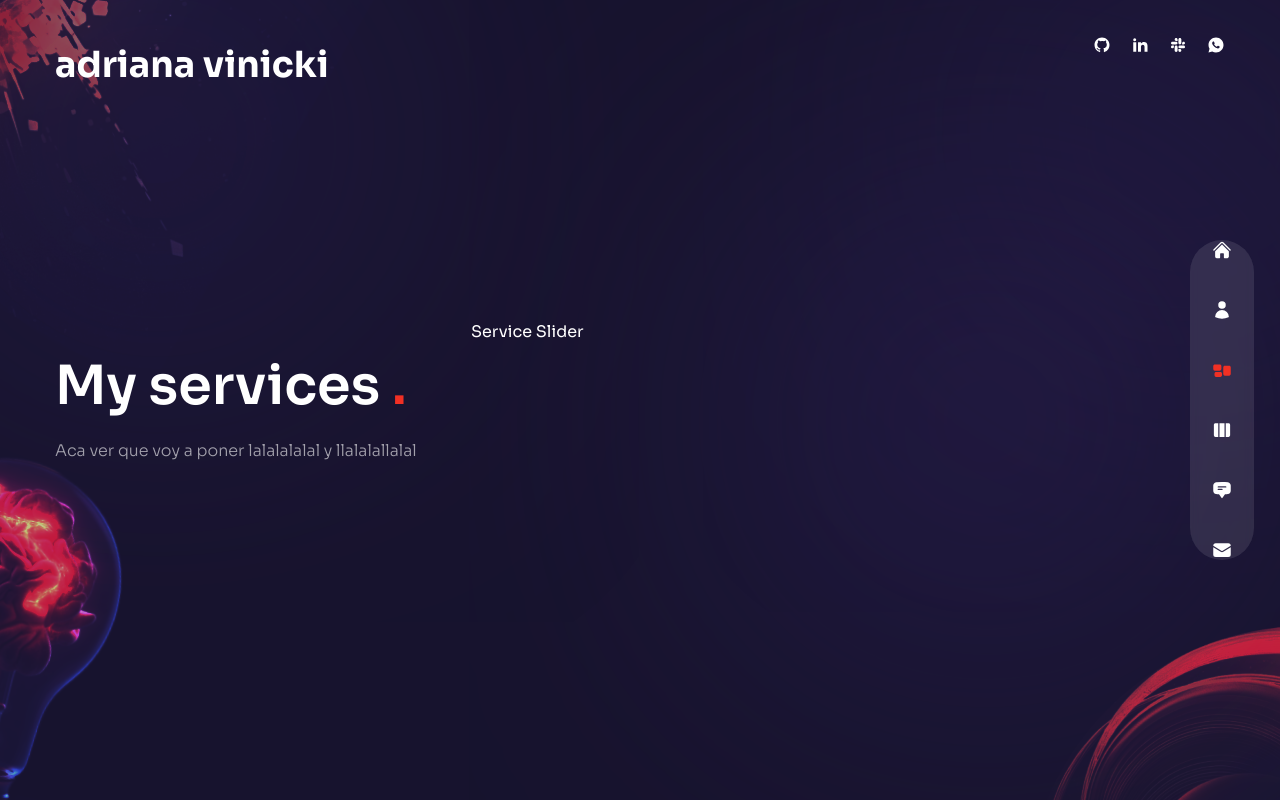
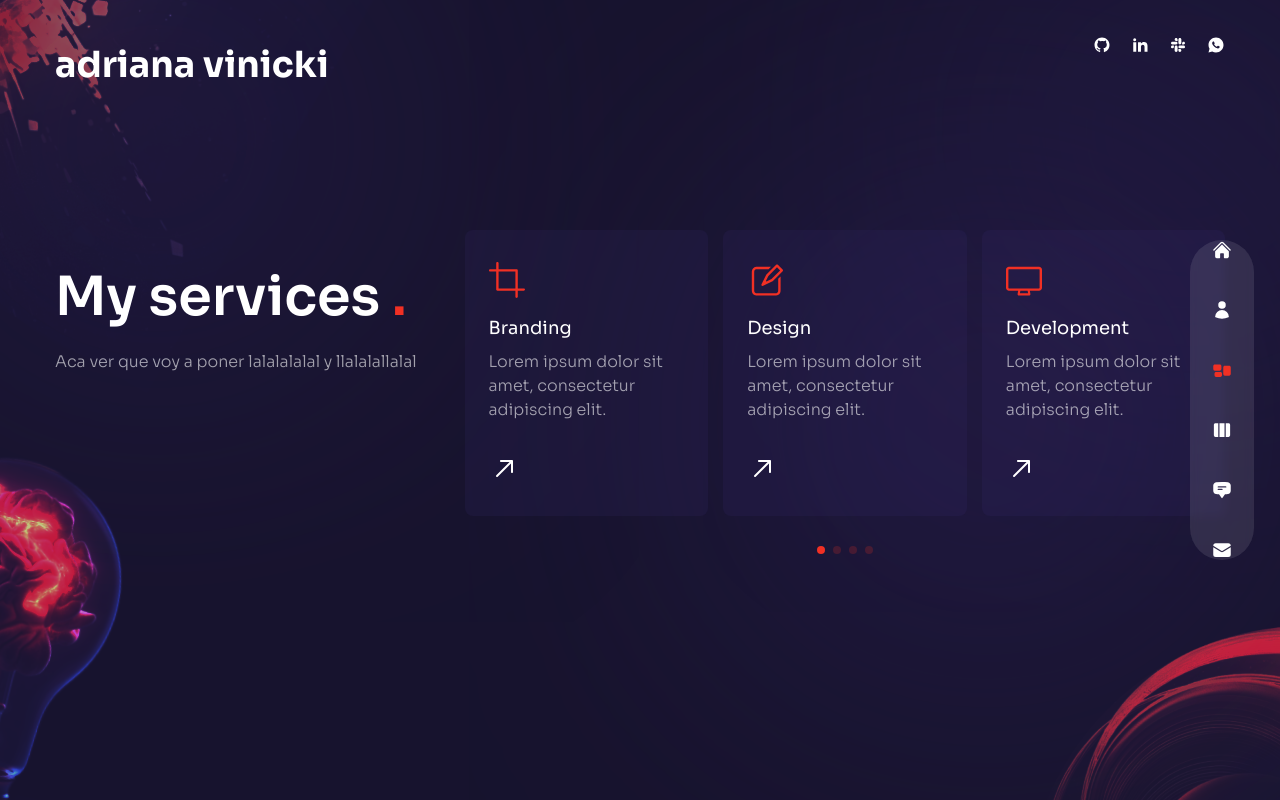
Before and after one commit to adrianavinicki/adriana-portfolio, a Next.js app: page /services in a window 1280 px wide. Built offline with nearby package versions, Linux system fonts and the light colour scheme.

Commit message:
codigo de servicios

```diff
--- a/components/ServiceSlider.js
+++ b/components/ServiceSlider.js
@@ -1,3 +1,11 @@
+// import swiper react components
+import { Swiper, SwiperSlide, SwiperSlider } from "swiper/react";
+
+// impoer swiper style
+import "swiper/css";
+import "swiper/css/free-mode";
+import "swiper/css/pagination";
+
 // icons
 import {
   RxCrop,
@@ -5,40 +13,96 @@ import {
   RxDesktop,
   RxReader,
   RxRocket,
+  RxArrowTopRight,
 } from "react-icons/rx";
 
+//import required modules
+import { FreeMode, Pagination } from "swiper";
 
 // data
 const serviceData = [
   {
     icon: <RxCrop />,
-    title: 'Branding',
-    description: 'Lorem ipsum dolor sit amet, consectetur adipiscing elit.',
+    title: "Branding",
+    description: "Lorem ipsum dolor sit amet, consectetur adipiscing elit.",
   },
   {
     icon: <RxPencil2 />,
-    title: 'Design',
-    description: 'Lorem ipsum dolor sit amet, consectetur adipiscing elit.',
+    title: "Design",
+    description: "Lorem ipsum dolor sit amet, consectetur adipiscing elit.",
   },
   {
     icon: <RxDesktop />,
-    title: 'Development',
-    description: 'Lorem ipsum dolor sit amet, consectetur adipiscing elit.',
+    title: "Development",
+    description: "Lorem ipsum dolor sit amet, consectetur adipiscing elit.",
   },
   {
     icon: <RxReader />,
-    title: 'Copywriting',
-    description: 'Lorem ipsum dolor sit amet, consectetur adipiscing elit.',
+    title: "Copywriting",
+    description: "Lorem ipsum dolor sit amet, consectetur adipiscing elit.",
   },
   {
     icon: <RxRocket />,
-    title: 'SEO',
-    description: 'Lorem ipsum dolor sit amet, consectetur adipiscing elit.',
+    title: "SEO",
+    description: "Lorem ipsum dolor sit amet, consectetur adipiscing elit.",
+  },
+  {
+    icon: <RxArrowTopRight />,
+    title: "SEO",
+    description: "Lorem ipsum dolor sit amet, consectetur adipiscing elit.",
   },
 ];
 
 const ServiceSlider = () => {
-  return <div>Service Slider</div>;
+  return (
+    <Swiper
+      breakpoints={{
+        320: {
+          slidesPerView: 1,
+          spaceBetween: 15,
+        },
+        640: {
+          slidesPerView: 3,
+          spaceBetween: 15,
+        },
+      }}
+      freeMode={true}
+      pagination={{
+        clickable: true,
+      }}
+      modules={[FreeMode, Pagination]}
+      className="h-[240px] sm:h-[340px]"
+    >
+      {serviceData.map((item, index) => {
+        return (
+          <SwiperSlide key={index}>
+            <div
+              className="bg-[rgba(65,47,123,0.15)] h-max rounded-lg px-6 py-8 flex
+             sm:flex-col gap-x-6 sm:gap-x-0 group cursor-pointer hover:bg-[rgba(89,65,169,0.15)]
+             transition-all duration-300"
+            >
+              {/* icon */}
+              <div className="text-4xl text-accent mb-4">{item.icon}</div>
+              {/* title & description */}
+              <div className="mb-8">
+                <div className="mb-2 text-lg">{item.title}</div>
+                <p className="max-w-[350px] leading-normal ">
+                  {item.description}
+                </p>
+              </div>
+              {/* arrow */}
+              <div className="text-3xl">
+                <RxArrowTopRight
+                  className="group-hover:rotate-45 group-hover:text-accent
+                transition-all duration-300"
+                />
+              </div>
+            </div>
+          </SwiperSlide>
+        );
+      })}
+    </Swiper>
+  );
 };
 
 export default ServiceSlider;
--- a/pages/services/index.js
+++ b/pages/services/index.js
@@ -1,8 +1,8 @@
 // icons
-import {} from "react-icons/rx";
+//import {} from "react-icons/rx";
 
 // services data
-export const serviceData = [];
+//export const serviceData = [];
 
 // components
 import ServiceSlider from "../../components/ServiceSlider";
@@ -21,15 +21,35 @@ const Services = () => {
         <div className="flex flex-col xl:flex-row gap-x-8">
           {/* text */}
           <div className="text-center flex xl:w-[30vw] flex-col lg:text-left mb-4 xl:mb-0 ">
-            <h2 className="h2 xl:mt-8">
+            <motion.h2
+              variants={fadeIn("up", 0.2)}
+              initial="hidden"
+              animate="show"
+              exit="hidden"
+              className="h2 xl:mt-8"
+            >
               My services <spam className="text-accent">.</spam>
-            </h2>
-            <p className="mb-4 max-w-[400px] max-auto lg:mx-0">
+            </motion.h2>
+            <motion.p
+              variants={fadeIn("up", 0.4)}
+              initial="hidden"
+              animate="show"
+              exit="hidden"
+              className="mb-4 max-w-[400px] max-auto lg:mx-0"
+            >
               Aca ver que voy a poner lalalalalal y llalalallalal
-            </p>
+            </motion.p>
           </div>
           {/* slider */}
-          <ServiceSlider />
+          <motion.div
+            variants={fadeIn("down", 0.6)}
+            initial="hidden"
+            animate="show"
+            exit="hidden"
+            className="w-full xl:max-w-[65%]"
+          >
+            <ServiceSlider />
+          </motion.div>
         </div>
       </div>
       <Bulb />
```
